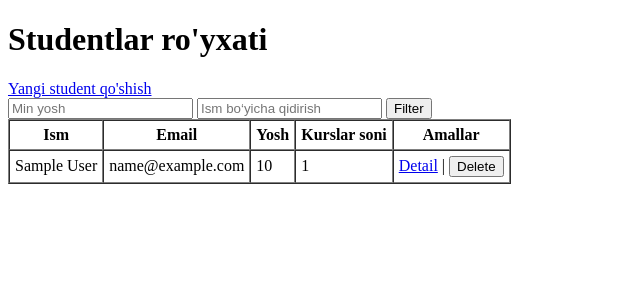
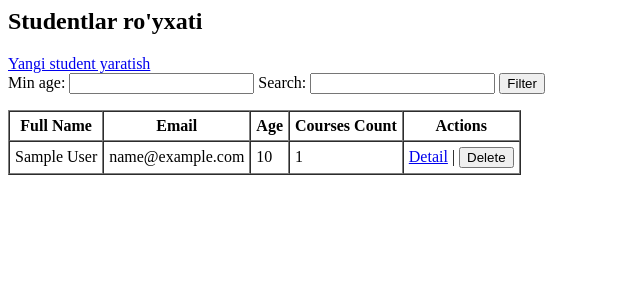
Before and after one commit to mehroj-saparov-io/nt-exam06, a Django app: page /students/ in a window 1280 px wide. Shown: the top 300 px of the page, without its empty margins (0-640 px from the left). Run offline with Django 5.2, Linux system fonts and the light colour scheme; tables that the repository leaves empty hold one stand-in row (values such as "Sample post"); parts of the project's set-up code (start-up, migrations or seed data) failed here and were passed over.

Commit message:
enrollments app ready

```diff
--- a/enrollments/urls.py
+++ b/enrollments/urls.py
@@ -1,8 +1,7 @@
 from django.urls import path
-from .views import(
-    GetAllEnrollmentsView
-)
+from .views import EnrollmentListView, EnrollmentCreateView
 
 urlpatterns = [
-    path('', GetAllEnrollmentsView.as_view(), name='enrollments'),
+    path('', EnrollmentListView.as_view(), name='enrollment_list'),
+    path('create/', EnrollmentCreateView.as_view(), name='enrollment_create'),
 ]
--- a/templates/students/students_list.html
+++ b/templates/students/students_list.html
@@ -1,45 +1,33 @@
-<!DOCTYPE html>
-<html>
-<head>
-    <title>Studentlar ro'yxati</title>
-</head>
-<body>
-    <h1>Studentlar ro'yxati</h1>
-    <a href="{% url 'student_create' %}">Yangi student qo'shish</a>
+<h2>Studentlar ro'yxati</h2>
+<a href="/students/create/">Yangi student yaratish</a>
 
 <form method="get">
-        <input type="number" name="min_age" placeholder="Min yosh" value="{{ request.GET.min_age }}">
-        <input type="text" name="search" placeholder="Ism bo‘yicha qidirish" value="{{ request.GET.search }}">
+    Min age: <input type="number" name="min_age" value="{{ request.GET.min_age }}">
+    Search: <input type="text" name="search" value="{{ request.GET.search }}">
     <button type="submit">Filter</button>
 </form>
 
-    <table border="1" cellpadding="5" cellspacing="0">
+<table border="1" cellspacing="0" cellpadding="5">
     <tr>
-            <th>Ism</th>
+        <th>Full Name</th>
         <th>Email</th>
-            <th>Yosh</th>
-            <th>Kurslar soni</th>
-            <th>Amallar</th>
+        <th>Age</th>
+        <th>Courses Count</th>
+        <th>Actions</th>
     </tr>
     {% for student in students %}
     <tr>
         <td>{{ student.full_name }}</td>
         <td>{{ student.email }}</td>
         <td>{{ student.age }}</td>
-            <td>{{ student.courses_count }}</td>
+        <td>{{ student.enrollments.count }}</td>
         <td>
-                <a href="{% url 'student_detail' student.pk %}">Detail</a> |
-                <form action="{% url 'student_delete' student.pk %}" method="post" style="display:inline;">
+            <a href="/students/{{ student.pk }}/">Detail</a> |
+            <form action="/students/{{ student.pk }}/delete/" method="post" style="display:inline;">
                 {% csrf_token %}
                 <button type="submit">Delete</button>
             </form>
         </td>
     </tr>
-        {% empty %}
-        <tr>
-            <td colspan="5">Hozircha studentlar mavjud emas</td>
-        </tr>
     {% endfor %}
 </table>
-</body>
-</html>
```
Also changed, not shown: enrollments/forms.py (added, +7 -0 lines), enrollments/views.py (+28 -5 lines), templates/enrollments/enrollment_form.html (added, +9 -0 lines), templates/enrollments/enrollment_list.html (added, +17 -0 lines). Lines whose indentation alone changed are shown as unchanged.
